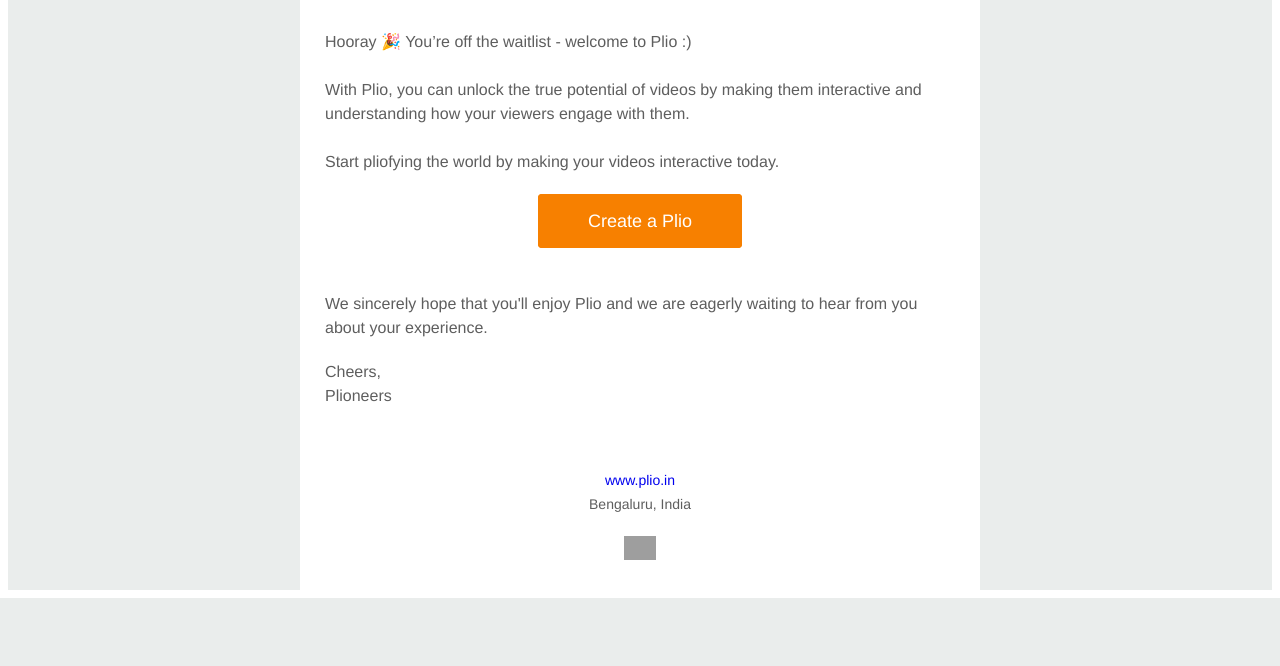
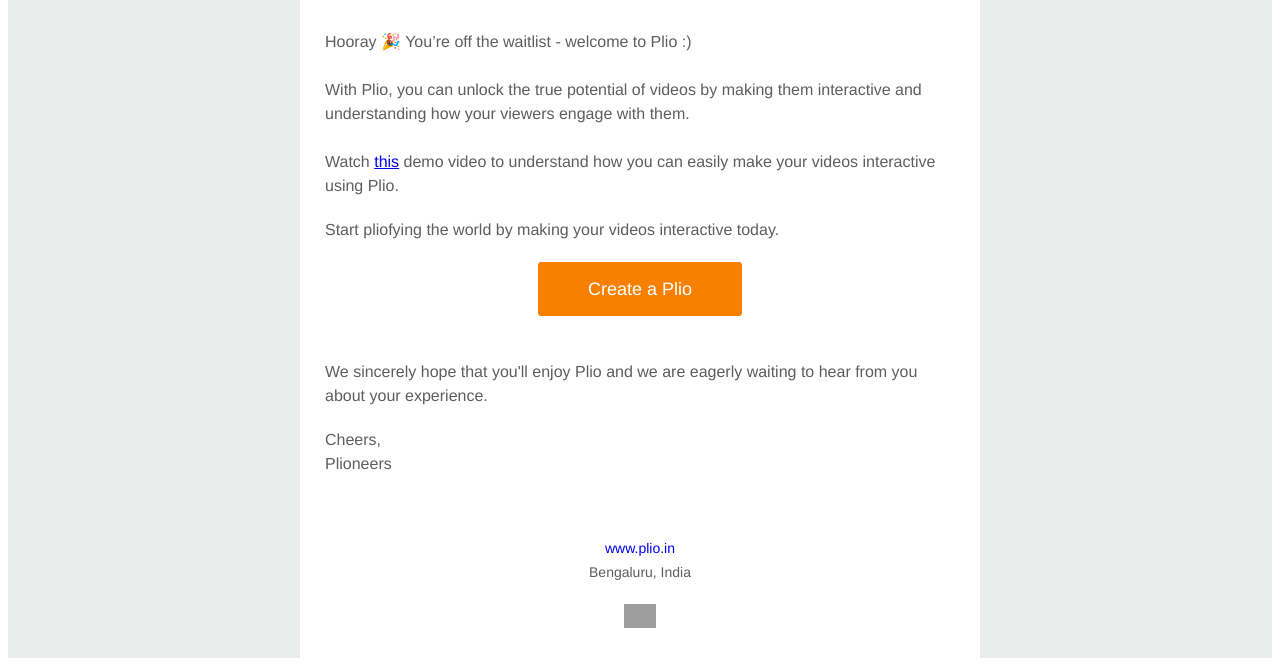
Before and after one commit to avantifellows/plio-backend, a Django app: template plio/templates/waitlist-approve-email.html in a window 1280 px wide. Shown: the part 518-1184 px from the top of the page. Before the commit the page ends 1116 px from the top, so only its background shows below. Run offline with Django 3.2, Linux system fonts and the light colour scheme; the template is opened without the code that fills it, so the values that code supplies are empty; grey boxes are pictures that could not be loaded.

Commit message:
FIX: added link to demo video in welcome email

```diff
--- a/plio/templates/waitlist-approve-email.html
+++ b/plio/templates/waitlist-approve-email.html
@@ -66,7 +66,12 @@
                                                 <tbody>
                                                     <tr>
                                                         <td align="left" style="font-size:0px;padding:10px 25px;word-break:break-word">
-                                                            <div style="font-family:Encode Sans,Helvetica,Arial,-apple-system,sans-serif;font-size:16px;font-weight:400;line-height:24px;text-align:left;color:#5e5e5e">Hooray 🎉  You’re off the waitlist - welcome to Plio :)<br><br>With Plio, you can unlock the true potential of videos by making them interactive and understanding how your viewers engage with them.<br><br>Start pliofying the world by making your videos interactive today.</div>
+                                                            <div style="font-family:Encode Sans,Helvetica,Arial,-apple-system,sans-serif;font-size:16px;font-weight:400;line-height:24px;text-align:left;color:#5e5e5e">Hooray 🎉  You’re off the waitlist - welcome to Plio :)<br><br>With Plio, you can unlock the true potential of videos by making them interactive and understanding how your viewers engage with them.<br><br>Watch <a href="https://www.youtube.com/watch?v=7twYCdb32PE" target="_blank">this</a> demo video to understand how you can easily make your videos interactive using Plio.</div>
+                                                        </td>
+                                                    </tr>
+                                                    <tr>
+                                                        <td align="left" style="font-size:0px;padding:10px 25px;word-break:break-word">
+                                                            <div style="font-family:Encode Sans,Helvetica,Arial,-apple-system,sans-serif;font-size:16px;font-weight:400;line-height:24px;text-align:left;color:#5e5e5e">Start pliofying the world by making your videos interactive today.</div>
                                                         </td>
                                                     </tr>
                                                     <tr>
```
